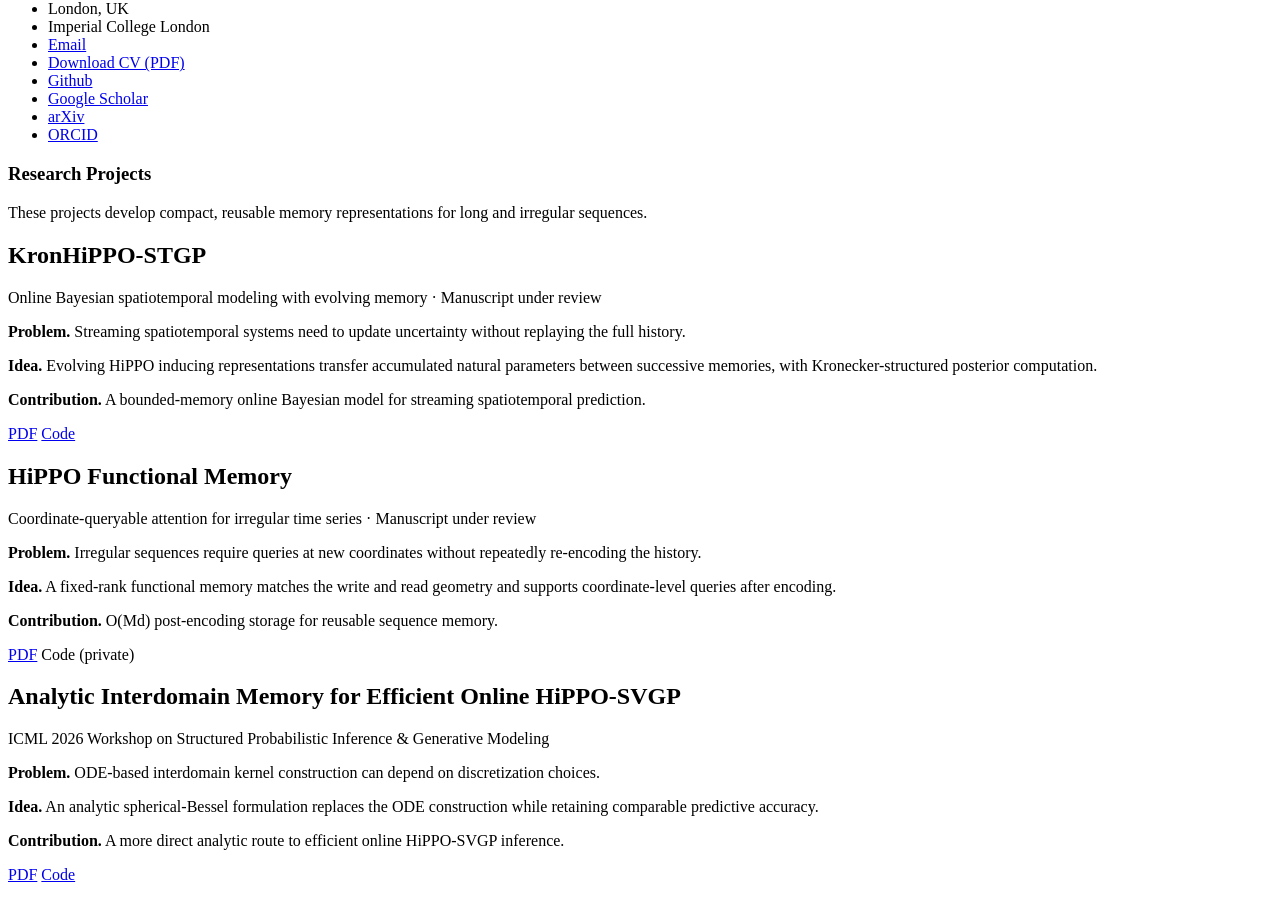
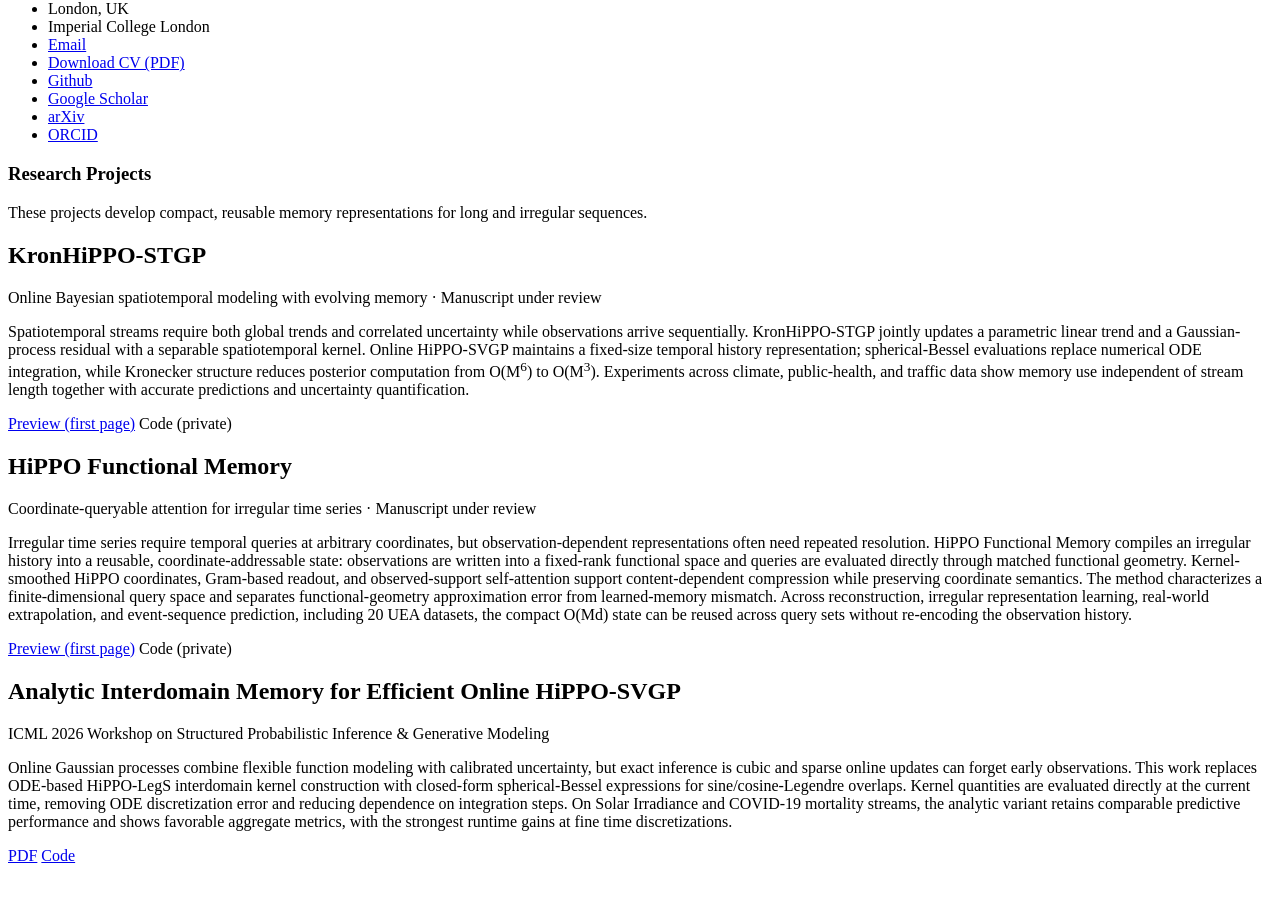
Before and after one commit to zhaodong929/zhaodong929.github.io, a Jekyll site: the page built from _pages/projects.md, in a window 1280 px wide and 900 px high, scrolled down 1542 px. Built offline with Jekyll 4.4.1, drawn with Linux system fonts in a browser that asks for light colours.

Commit message:
Restrict manuscript previews and private code links

```diff
--- a/_pages/projects.md
+++ b/_pages/projects.md
@@ -13,26 +13,20 @@ These projects develop compact, reusable memory representations for long and irr
 <article class="project-card">
   <h2>KronHiPPO-STGP</h2>
   <p class="publication-meta">Online Bayesian spatiotemporal modeling with evolving memory · Manuscript under review</p>
-  <p><strong>Problem.</strong> Streaming spatiotemporal systems need to update uncertainty without replaying the full history.</p>
-  <p><strong>Idea.</strong> Evolving HiPPO inducing representations transfer accumulated natural parameters between successive memories, with Kronecker-structured posterior computation.</p>
-  <p><strong>Contribution.</strong> A bounded-memory online Bayesian model for streaming spatiotemporal prediction.</p>
-  <p class="publication-links"><a class="btn btn--small" href="{{ '/files/KronHiPPO_STGP.pdf' | relative_url }}">PDF</a> <a class="btn btn--small" href="https://github.com/zhaodong929/Kronecker_Separable_Spatio_Temporal_HiPPO_SVGP">Code</a></p>
+  <p>Spatiotemporal streams require both global trends and correlated uncertainty while observations arrive sequentially. KronHiPPO-STGP jointly updates a parametric linear trend and a Gaussian-process residual with a separable spatiotemporal kernel. Online HiPPO-SVGP maintains a fixed-size temporal history representation; spherical-Bessel evaluations replace numerical ODE integration, while Kronecker structure reduces posterior computation from O(M<sup>6</sup>) to O(M<sup>3</sup>). Experiments across climate, public-health, and traffic data show memory use independent of stream length together with accurate predictions and uncertainty quantification.</p>
+  <p class="publication-links"><a class="btn btn--small" href="{{ '/files/KronHiPPO_STGP.pdf' | relative_url }}">Preview (first page)</a> <span class="btn btn--small btn--disabled" aria-disabled="true" title="Code repository is currently private">Code (private)</span></p>
 </article>
 
 <article class="project-card">
   <h2>HiPPO Functional Memory</h2>
   <p class="publication-meta">Coordinate-queryable attention for irregular time series · Manuscript under review</p>
-  <p><strong>Problem.</strong> Irregular sequences require queries at new coordinates without repeatedly re-encoding the history.</p>
-  <p><strong>Idea.</strong> A fixed-rank functional memory matches the write and read geometry and supports coordinate-level queries after encoding.</p>
-  <p><strong>Contribution.</strong> O(Md) post-encoding storage for reusable sequence memory.</p>
-  <p class="publication-links"><a class="btn btn--small" href="{{ '/files/HiPPO_Functional_Memory.pdf' | relative_url }}">PDF</a> <span class="btn btn--small btn--disabled" aria-disabled="true" title="Code repository is currently private">Code (private)</span></p>
+  <p>Irregular time series require temporal queries at arbitrary coordinates, but observation-dependent representations often need repeated resolution. HiPPO Functional Memory compiles an irregular history into a reusable, coordinate-addressable state: observations are written into a fixed-rank functional space and queries are evaluated directly through matched functional geometry. Kernel-smoothed HiPPO coordinates, Gram-based readout, and observed-support self-attention support content-dependent compression while preserving coordinate semantics. The method characterizes a finite-dimensional query space and separates functional-geometry approximation error from learned-memory mismatch. Across reconstruction, irregular representation learning, real-world extrapolation, and event-sequence prediction, including 20 UEA datasets, the compact O(Md) state can be reused across query sets without re-encoding the observation history.</p>
+  <p class="publication-links"><a class="btn btn--small" href="{{ '/files/HiPPO_Functional_Memory.pdf' | relative_url }}">Preview (first page)</a> <span class="btn btn--small btn--disabled" aria-disabled="true" title="Code repository is currently private">Code (private)</span></p>
 </article>
 
 <article class="project-card">
   <h2>Analytic Interdomain Memory for Efficient Online HiPPO-SVGP</h2>
   <p class="publication-meta">ICML 2026 Workshop on Structured Probabilistic Inference &amp; Generative Modeling</p>
-  <p><strong>Problem.</strong> ODE-based interdomain kernel construction can depend on discretization choices.</p>
-  <p><strong>Idea.</strong> An analytic spherical-Bessel formulation replaces the ODE construction while retaining comparable predictive accuracy.</p>
-  <p><strong>Contribution.</strong> A more direct analytic route to efficient online HiPPO-SVGP inference.</p>
+  <p>Online Gaussian processes combine flexible function modeling with calibrated uncertainty, but exact inference is cubic and sparse online updates can forget early observations. This work replaces ODE-based HiPPO-LegS interdomain kernel construction with closed-form spherical-Bessel expressions for sine/cosine-Legendre overlaps. Kernel quantities are evaluated directly at the current time, removing ODE discretization error and reducing dependence on integration steps. On Solar Irradiance and COVID-19 mortality streams, the analytic variant retains comparable predictive performance and shows favorable aggregate metrics, with the strongest runtime gains at fine time discretizations.</p>
   <p class="publication-links"><a class="btn btn--small" href="{{ '/files/Analytic_Interdomain_Memory_HiPPO_SVGP.pdf' | relative_url }}">PDF</a> <a class="btn btn--small" href="https://github.com/zhaodong929/Analytic-HippoSVGP">Code</a></p>
 </article>
```
Also changed, not shown: README.md (+2 -2 lines), _pages/about.md (+5 -5 lines), 2 other files.
